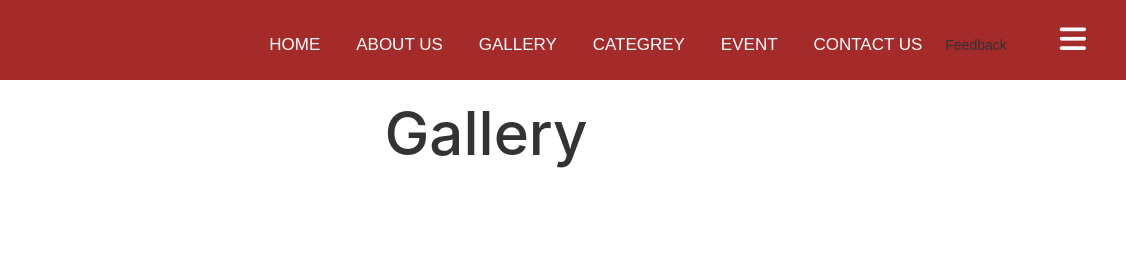
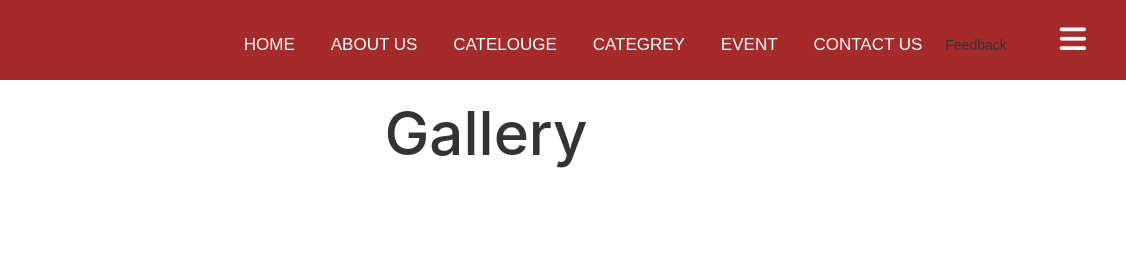
Before and after one commit to SohailAli2021/Centeral-Zoo-Website, a plain HTML site: page gallery.html in a window 1280 px wide. Shown: the top 263 px of the page, 154-1280 px from the left. Drawn offline with nearby package versions, Linux system fonts and the light colour scheme.

Commit message:
Update gallery.html

```diff
--- a/gallery.html
+++ b/gallery.html
@@ -62,7 +62,7 @@
         <ul>
             <li><a href="index.html">Home</a></li>
             <li><a href="aboutus.html">About us</a></li>
-            <li><a href="gallery.html">Gallery</a></li>
+            <li><a href="gallery.html">Catelouge</a></li>
             <li><a href="catgory1.html">categrey</a></li>
             <li><a href="event.html">Event</a></li>
             <li><a href="contact.html">Contact us</a></li>
```
